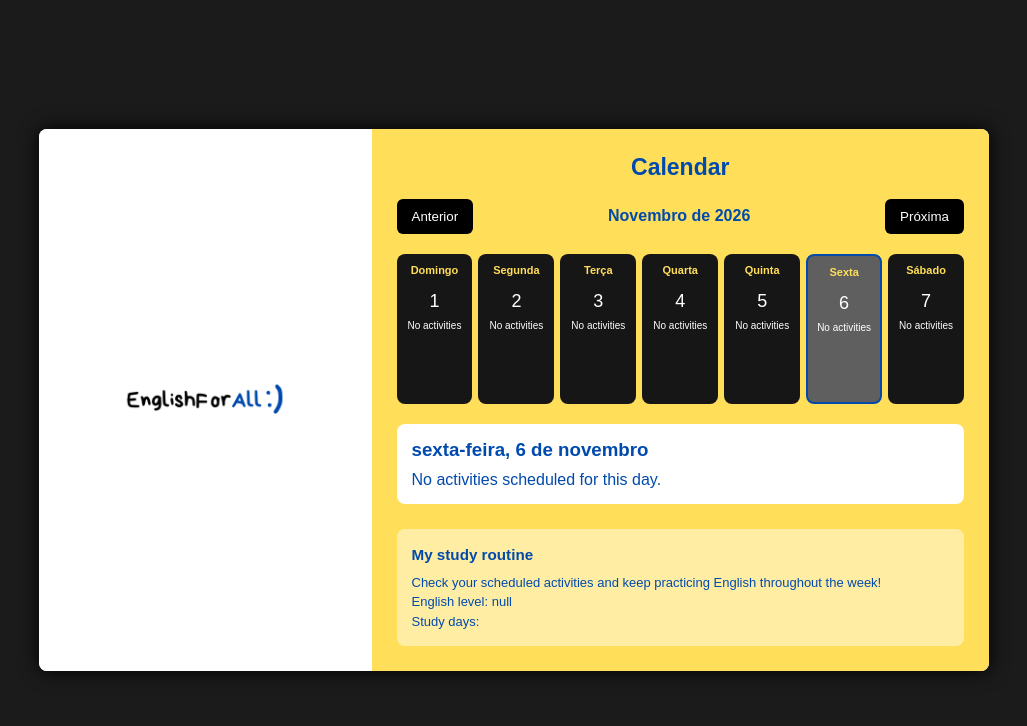
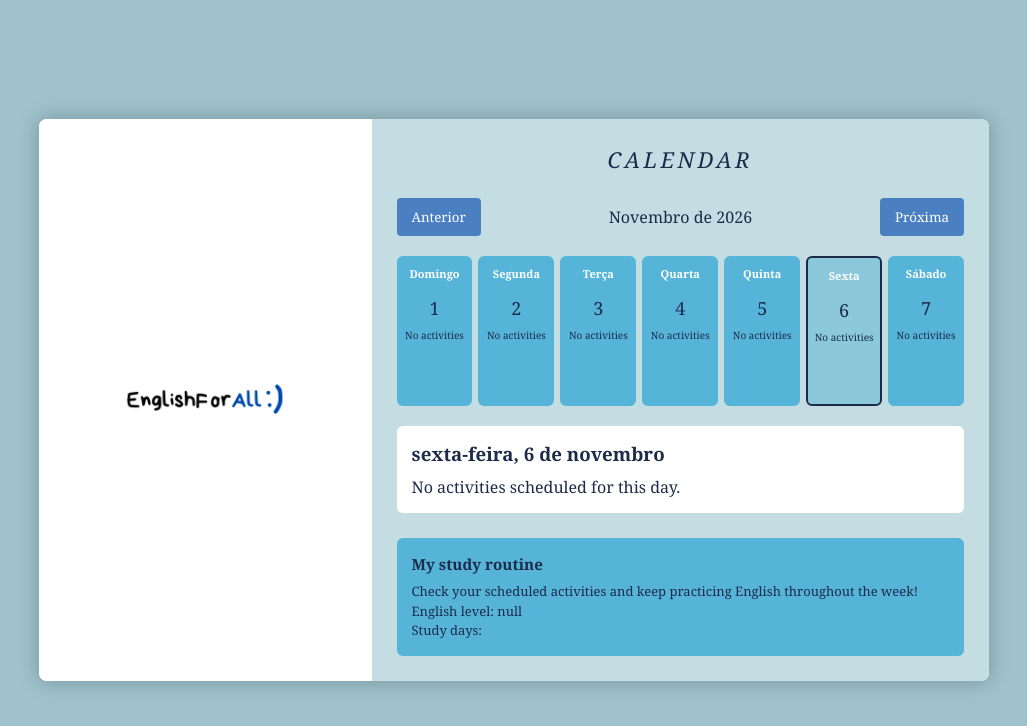
Before and after one commit to bytriixz/EnglishForAll, a website: page static/functions/calendar.html in a window 1280 px wide. Shown: the whole page, without its empty margins (126-1153 px from the left). Drawn offline with Linux system fonts and the light colour scheme; files whose address does not match are found by name.

Commit message:
Atualização e modificação do css

```diff
--- a/static/functions/calendar.html
+++ b/static/functions/calendar.html
@@ -5,6 +5,12 @@
     <meta name="viewport" content="width=device-width, initial-scale=1.0" />
     <title>Página do Cronograma</title>
     <style>
+      :root {
+        --fundo: #c3dde3;
+        --barra: #55b4d8;
+        --botao: #4a7fc1;
+        --texto: #1d2b4a;
+      }
       * {
         margin: 0;
         padding: 0;
@@ -12,8 +18,9 @@
       }
       body {
         min-height: 100vh;
-        font-family: Arial, sans-serif;
-        background-color: #1b1b1b;
+        font-family: 'Libre Baskerville',Georgia,Serif;
+        background-color: #9fc2cc;
+        color: var(--texto);
         display: flex;
         justify-content: center;
         align-items: center;
@@ -28,7 +35,7 @@
         background-color: white;
         border-radius: 8px;
         overflow: hidden;
-        box-shadow: 0 0 20px rgba(0, 0, 0, 1);
+        box-shadow: 0 0 20px rgba(0, 0, 0, 0.25);
       }
 
       .logo-section {
@@ -46,14 +53,18 @@
 
       .calendar-section {
         width: 65%;
-        background-color: #ffde59;
+        background-color: var(--fundo);
         padding: 25px;
-        color: #004aad;
+        color: var(--texto);
       }
       .calendar-section h1 {
         text-align: center;
-        font-size: 23px;
-        margin-bottom: 18px;
+        font-size: 22px;
+        font-style:italic;
+        font-weight: 400;
+        letter-spacing: .15em;
+        text-transform: uppercase;
+        margin-bottom: 24px;
       }
 
       .navegacao {
@@ -66,17 +77,20 @@
       .navegacao h2 {
         font-size: 16px;
         text-align: center;
+        font-weight: normal
       }
       .navegacao button {
-        background-color: black;
+        background-color: var(--botao);
         color: white;
         border: none;
-        border-radius: 6px;
+        border-radius: 4px;
         padding: 10px 15px;
+        font-family: inherit;
         cursor: pointer;
+        transition: 0.2s;
       }
       .navegacao button:hover {
-        background-color: #004aad;
+        background-color: #1d2b4a;
       }
 
       .calendario {
@@ -85,9 +99,9 @@
         gap: 6px;
       }
       .dia {
-        background-color: #161616;
-        color: white;
-        border-radius: 8px;
+        background-color: var(--barra);
+        color: var(--texto);
+        border-radius: 6px;
         min-height: 150px;
         padding: 10px 4px;
         text-align: center;
@@ -98,7 +112,7 @@
         transform: translateY(-3px);
       }
       .dia h3 {
-        color: #ffde59;
+        color: white;
         font-size: 11px;
         margin-bottom: 15px;
       }
@@ -106,17 +120,17 @@
         font-size: 18px;
       }
       .dia.hoje {
-        border: 2px solid white;
+        border: 2px solid var(--botao);
       }
       .dia.selecionado {
-        border: 2px solid #004aad;
-        background-color: #5f5f5f;
+        border: 2px solid var(--texto);
+        background-color: #8bc8dc;
       }
 
       .atividade {
         font-size: 11px;
         margin-top: 8px;
-        color: #ffde59;
+        color: var(--texto);
       }
       .sem-atividade {
         font-size: 10px;
@@ -125,10 +139,10 @@
 
       .detalhes-dia {
         background-color: white;
-        border-radius: 8px;
+        border-radius: 6px;
         padding: 15px;
         margin-top: 20px;
-        color: #004aad;
+        color: var(--texto);
       }
       .detalhes-dia h3 {
         margin-bottom: 10px;
@@ -139,9 +153,9 @@
       }
 
       .informacao {
-        background-color: rgba(255, 255, 255, 0.45);
+        background-color: var(--barra);
         padding: 15px;
-        border-radius: 8px;
+        border-radius: 6px;
         margin-top: 25px;
         font-size: 13px;
         line-height: 1.5;
```
